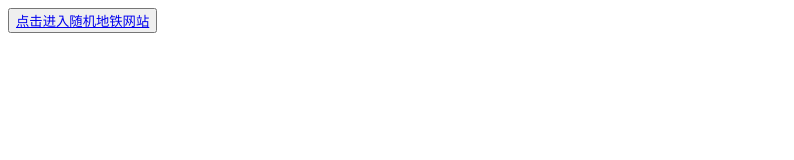
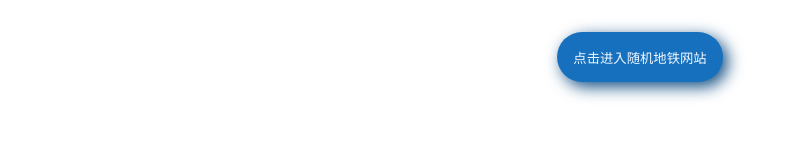
Before and after one commit to TanBQzone/TanBQzone.github.io, a plain HTML site: page index.html in a window 1280 px wide. Shown: the whole page, without its empty margins (0-794 px from the left). Drawn offline with Linux system fonts and the light colour scheme; files that its build step writes are made by us from their sources; a web font is replaced by a local one.

Commit message:
beta 0.1 23w42b

```diff
--- /dev/null
+++ b/css/style.css
@@ -0,0 +1,32 @@
+* {
+    margin: 0;
+    padding: 0;
+    font-family: "NS-Medium", serif;
+}
+
+body {
+    display: flex;
+    align-items: center;
+    justify-content: center;
+}
+
+button {
+    padding: 1rem;
+    margin: 2rem;
+    width: auto;
+    height: 50px;
+    border-radius: 2rem;
+    border: 0;
+    background-color: rgb(23, 112, 190);
+    box-shadow: 0.3rem 0.3rem 1rem rgb(17, 78, 131)
+}
+a {
+    width: auto;
+    height: auto;
+    text-decoration: none;
+    color: aliceblue;
+}
+
+a:active {
+    color: aliceblue;
+}
--- /dev/null
+++ b/fonts/font.css
@@ -0,0 +1,48 @@
+@font-face {
+    font-family: 'NS-Black';
+    src: url('./NotoSerifSC-Black.otf') format('opentype');
+    font-weight: normal;
+    font-style: normal;
+}
+
+@font-face {
+    font-family: 'NS-Bold';
+    src: url('./NotoSerifSC-Bold.otf') format('opentype');
+    font-weight: normal;
+    font-style: normal;
+}
+
+@font-face {
+    font-family: 'NS-ExtraLight';
+    src: url('./NotoSerifSC-ExtraLight.otf') format('opentype');
+    font-weight: normal;
+    font-style: normal;
+}
+
+@font-face {
+    font-family: 'NS-Black';
+    src: url('./NotoSerifSC-Light.otf') format('opentype');
+    font-weight: normal;
+    font-style: normal;
+}
+
+@font-face {
+    font-family: 'NS-Medium';
+    src: url('./NotoSerifSC-Medium.otf') format('opentype');
+    font-weight: normal;
+    font-style: normal;
+}
+
+@font-face {
+    font-family: 'NS-Regular';
+    src: url('./NotoSerifSC-Regular.otf') format('opentype');
+    font-weight: normal;
+    font-style: normal;
+}
+
+@font-face {
+    font-family: 'NS-SemiBold';
+    src: url('./NotoSerifSC-SemiBold.otf') format('opentype');
+    font-weight: normal;
+    font-style: normal;
+}
--- a/index.html
+++ b/index.html
@@ -5,8 +5,9 @@
     <meta charset="UTF-8">
     <meta name="viewport" content="width=device-width, initial-scale=1.0">
     <title>TanBQ. Pages</title>
+    <link rel="icon" type="image/x-icon" href="./imgs/TanBQ.png">
+    <link rel="stylesheet" href="./fonts/font.css">
     <link rel="stylesheet" href="./css/style.css">
-    <link rel="icon" type="image/x-icon" href="./imgs/TanBQ.png">
 </head>
 
 <body>
--- a/pages/randomMetro/css/style.css
+++ b/pages/randomMetro/css/style.css
@@ -1,3 +1,7 @@
+* {
+    font-family: "NS-Medium", serif;
+}
+
 .display {
     display: flex;
     flex-direction: column;
```
Also changed, not shown: pages/randomMetro/index.html (+2 -0 lines), 8 other files.
